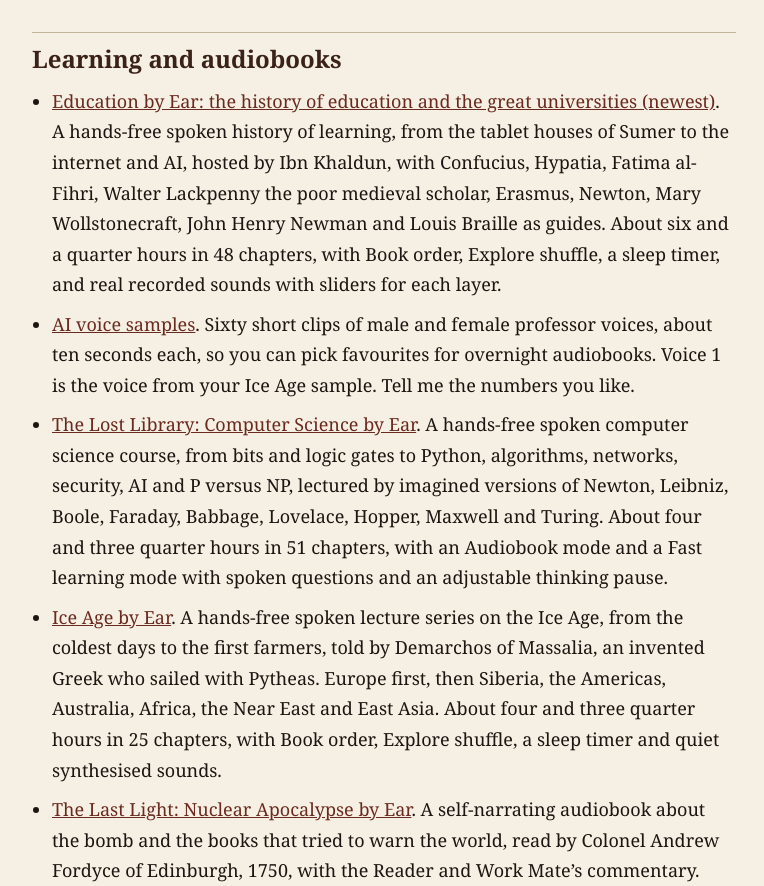
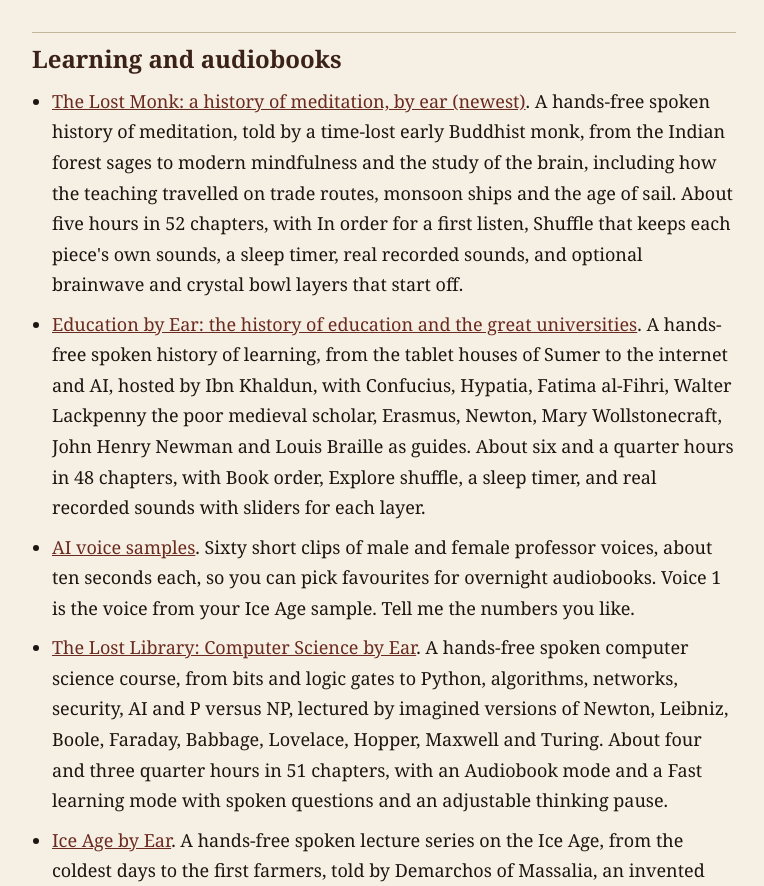
Before and after one commit to ahsantheman55-blip/ahsan-apps, a plain HTML site: page index.html in a window 1280 px wide. Shown: the part 1116-2002 px from the top of the page, without its empty margins (256-1020 px from the left). Drawn offline with Linux system fonts and the light colour scheme.

Commit message:
Add The Lost Monk to Learning and audiobooks (Newest)

```diff
--- a/index.html
+++ b/index.html
@@ -50,7 +50,8 @@
   </ul>
   <h2>Learning and audiobooks</h2>
   <ul>
-    <li><a href="https://ahsantheman55-blip.github.io/education-by-ear/">Education by Ear: the history of education and the great universities (newest)</a>. A hands-free spoken history of learning, from the tablet houses of Sumer to the internet and AI, hosted by Ibn Khaldun, with Confucius, Hypatia, Fatima al-Fihri, Walter Lackpenny the poor medieval scholar, Erasmus, Newton, Mary Wollstonecraft, John Henry Newman and Louis Braille as guides. About six and a quarter hours in 48 chapters, with Book order, Explore shuffle, a sleep timer, and real recorded sounds with sliders for each layer.</li>
+    <li><a href="https://ahsantheman55-blip.github.io/the-lost-monk/">The Lost Monk: a history of meditation, by ear (newest)</a>. A hands-free spoken history of meditation, told by a time-lost early Buddhist monk, from the Indian forest sages to modern mindfulness and the study of the brain, including how the teaching travelled on trade routes, monsoon ships and the age of sail. About five hours in 52 chapters, with In order for a first listen, Shuffle that keeps each piece's own sounds, a sleep timer, real recorded sounds, and optional brainwave and crystal bowl layers that start off.</li>
+    <li><a href="https://ahsantheman55-blip.github.io/education-by-ear/">Education by Ear: the history of education and the great universities</a>. A hands-free spoken history of learning, from the tablet houses of Sumer to the internet and AI, hosted by Ibn Khaldun, with Confucius, Hypatia, Fatima al-Fihri, Walter Lackpenny the poor medieval scholar, Erasmus, Newton, Mary Wollstonecraft, John Henry Newman and Louis Braille as guides. About six and a quarter hours in 48 chapters, with Book order, Explore shuffle, a sleep timer, and real recorded sounds with sliders for each layer.</li>
     <li><a href="https://ahsantheman55-blip.github.io/ai-voice-sampler/">AI voice samples</a>. Sixty short clips of male and female professor voices, about ten seconds each, so you can pick favourites for overnight audiobooks. Voice 1 is the voice from your Ice Age sample. Tell me the numbers you like.</li>
     <li><a href="https://ahsantheman55-blip.github.io/cs-by-ear/">The Lost Library: Computer Science by Ear</a>. A hands-free spoken computer science course, from bits and logic gates to Python, algorithms, networks, security, AI and P versus NP, lectured by imagined versions of Newton, Leibniz, Boole, Faraday, Babbage, Lovelace, Hopper, Maxwell and Turing. About four and three quarter hours in 51 chapters, with an Audiobook mode and a Fast learning mode with spoken questions and an adjustable thinking pause.</li>
     <li><a href="https://ahsantheman55-blip.github.io/ice-age-by-ear/">Ice Age by Ear</a>. A hands-free spoken lecture series on the Ice Age, from the coldest days to the first farmers, told by Demarchos of Massalia, an invented Greek who sailed with Pytheas. Europe first, then Siberia, the Americas, Australia, Africa, the Near East and East Asia. About four and three quarter hours in 25 chapters, with Book order, Explore shuffle, a sleep timer and quiet synthesised sounds.</li>
```
